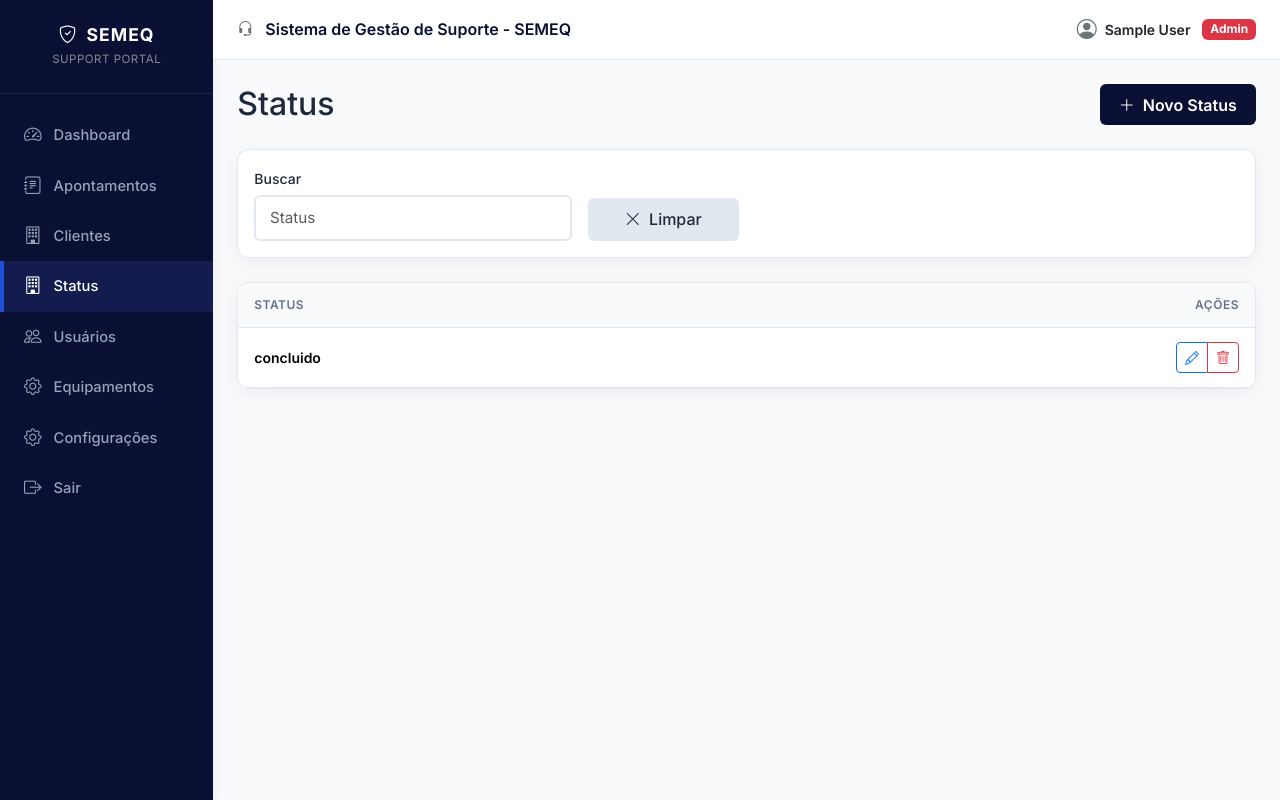
After one commit to semeqpd/apontamento-semeq, a Django app: page /status/ in a window 1280 px wide. The commit adds this page. Run offline with Django 5.2, Linux system fonts and the light colour scheme; a user stored in the database is signed in; tables that the repository leaves empty hold one stand-in row (values such as "Sample post").

Commit message:
feat: add create, list and delete status

```diff
--- a/templates/base.html
+++ b/templates/base.html
@@ -851,6 +851,9 @@
                         <i class="bi bi-building"></i> Clientes
                     </a>
                     {% endif %}
+                     <a href="{% url 'semeq:status_lista' %}" class="{% if request.resolver_match.url_name == 'status_lista' %}active{% endif %}">
+                        <i class="bi bi-building"></i> Status
+                    </a>
                     <!-- DESATIVADO (modo construção): Equipamentos
                     {% if request.user.is_superuser or request.user.perfil.is_lider_or_above %}
                     <a href="#" class="{% if request.resolver_match.url_name == 'equipamento_lista' %}active{% endif %}">
--- /dev/null
+++ b/templates/status/lista.html
@@ -0,0 +1,129 @@
+{% extends 'base.html' %}
+
+{% block title %}Status - Portal SEMEQ{% endblock %}
+
+{% block content %}
+<div class="d-flex justify-content-between align-items-center mb-4">
+    <h2 class="mb-0">Status</h2>
+    <a href="{% url 'semeq:status_novo' %}" class="btn btn-semeq-primary">
+        <i class="bi bi-plus-lg me-1"></i> Novo Status
+    </a>
+</div>
+
+<!-- Filtros e Busca -->
+<div class="card card-dashboard mb-4">
+    <div class="card-body">
+        <form method="GET" class="row g-3 align-items-end" id="statusFilters">
+            <div class="col-md-4">
+                <label class="form-label">Buscar</label>
+                <input type="text" name="status" class="form-control" placeholder="Status" value="{{ filters.status }}">
+            </div>
+            <div class="col-md-2">
+                <a href="{% url 'semeq:status_lista' %}" class="btn btn-semeq-secondary w-100">
+                    <i class="bi bi-x-lg me-1"></i> Limpar
+                </a>
+            </div>
+        </form>
+    </div>
+</div>
+
+<!-- Tabela de Colaboradores -->
+<div class="card card-dashboard">
+    <div class="card-body p-0">
+        {% if status %}
+        <div class="table-responsive">
+            <table class="table table-hover align-middle mb-0">
+                <thead>
+                    <tr>
+                        <th>Status</th>
+                        <th class="text-end">Ações</th>
+                    </tr>
+                </thead>
+                <tbody>
+                    {% for state in status %}
+                    <tr>
+                        <td class="fw-semibold">{{ state.status }}</td>
+                        <td class="text-end">
+                            <div class="btn-group btn-group-sm">
+                                <a href="{% url 'semeq:status_editar' state.pk %}" class="btn btn-outline-primary" title="Editar">
+                                    <i class="bi bi-pencil"></i>
+                                </a>
+                                <a href="{% url 'semeq:status_excluir' state.pk %}" class="btn btn-outline-danger" title="Excluir">
+                                    <i class="bi bi-trash"></i>
+                                </a>
+                            </div>
+                        </td>
+                    </tr>
+                    {% endfor %}
+
+                </tbody>
+            </table>
+        </div>
+
+        <!-- Paginação -->
+        {% if is_paginated %}
+        <div class="card-footer bg-white border-top d-flex justify-content-between align-items-center">
+            <span class="text-muted small">
+                Mostrando {{ status.start_index }} a {{ status.end_index }} de {{ paginator.count }} status
+            </span>
+            <nav aria-label="Paginação">
+                <ul class="pagination pagination-sm mb-0">
+                    {% if page_obj.has_previous %}
+                    <li class="page-item">
+                        <a class="page-link" href="?status={{ filters.status }}&page=1">&laquo; Primeira</a>
+                    </li>
+                    <li class="page-item">
+                        <a class="page-link" href="?status={{ filters.status }}&page={{ page_obj.previous_page_number }}">Anterior</a>
+                    </li>
+                    {% endif %}
+
+                    {% for num in paginator.page_range %}
+                        {% if page_obj.number == num %}
+                        <li class="page-item active"><span class="page-link">{{ num }}</span></li>
+                        {% elif num > page_obj.number|add:'-3' and num < page_obj.number|add:'3' %}
+                        <li class="page-item">
+                            <a class="page-link" href="?status={{ filters.status }}&page={{ num }}">{{ num }}</a>
+                        </li>
+                        {% endif %}
+                    {% endfor %}
+
+                    {% if page_obj.has_next %}
+                    <li class="page-item">
+                        <a class="page-link" href="?status={{ filters.status }}&page={{ page_obj.next_page_number }}">Próxima</a>
+                    </li>
+                    <li class="page-item">
+                        <a class="page-link" href="?status={{ filters.status }}&page={{ paginator.num_pages }}">Última &raquo;</a>
+                    </li>
+                    {% endif %}
+                </ul>
+            </nav>
+        </div>
+        {% endif %}
+        {% else %}
+        <div class="text-center py-5">
+            <i class="bi bi-list-check fs-1 text-muted mb-3"></i>
+            <h5 class="text-muted">Nenhum status encontrado</h5>
+            <a href="{% url 'semeq:status_novo' %}" class="btn btn-semeq-primary mt-2">
+                <i class="bi bi-plus-lg me-1"></i> Criar primeiro status
+            </a>
+        </div>
+        {% endif %}
+    </div>
+</div>
+{% endblock %}
+
+{% block extra_js %}
+<script>
+// Auto-submit filter form on typing (with debounce)
+let filterTimeoutStatus;
+document.querySelectorAll('#statusFilters input').forEach(el => {
+    const event = 'input';
+    el.addEventListener(event, function() {
+        clearTimeout(filterTimeoutStatus);
+        filterTimeoutStatus = setTimeout(() => {
+            document.getElementById('statusFilters').submit();
+        }, 350);
+    });
+});
+</script>
+{% endblock %}
--- a/user/models.py
+++ b/user/models.py
@@ -244,3 +244,14 @@ class Apontamento(models.Model):
             self.tempo_total = fim - inicio
 
         super().save(*args, **kwargs)
+
+class Status(models.Model):
+    status = models.CharField(max_length=200, verbose_name="Status")
+
+    class Meta:
+        verbose_name = "State"
+        verbose_name_plural = "Status"
+        ordering = ['status']
+
+    def __str__(self):
+        return f"{self.status}"
--- a/user/urls.py
+++ b/user/urls.py
@@ -75,4 +75,8 @@ urlpatterns = [
     path('senha/redefinir/<uidb64>/<token>/', views.SemeqPasswordResetConfirmView.as_view(), name='password_reset_confirm'),
     path('senha/redefinido/', views.SemeqPasswordResetCompleteView.as_view(), name='password_reset_complete'),
 
+    path('status/', views.StatusListView.as_view(), name='status_lista'),
+    path('status/novo/', views.StatusCreateView.as_view(), name='status_novo'),
+    path('status/<int:pk>/editar/', views.StatusUpdateView.as_view(), name='status_editar'),
+    path('status/<int:pk>/excluir/', views.StatusDeleteView.as_view(), name='status_excluir'),
 ]
--- a/user/views.py
+++ b/user/views.py
@@ -15,11 +15,12 @@ from django.utils import timezone
 from django.utils.decorators import method_decorator
 from django.core.exceptions import PermissionDenied
 from datetime import date, timedelta, datetime
-from .models import Cliente, Equipamento, PerfilUsuario, Time, Apontamento
+from .models import Cliente, Equipamento, PerfilUsuario, Time, Apontamento, Status
 from .forms import (
     ClienteForm, ClienteImportForm,
     UsuarioForm, ApontamentoForm, UsuarioUpdateForm,
-    PublicRegistrationForm, SemeqPasswordResetForm, EquipamentoForm
+    PublicRegistrationForm, SemeqPasswordResetForm,
+    EquipamentoForm, StatusForm
     )
 from .throttle import rate_limit
 import csv
@@ -1576,3 +1577,59 @@ class EquipamentoDeleteView(EquipamentoPermissionMixin, DeleteView):
     def delete(self, request, *args, **kwargs):
         messages.success(request, 'Equipamento excluído com sucesso!')
         return super().delete(request, *args, **kwargs)
+
+class StatusListView(LoginRequiredMixin, ListView):
+    model = Equipamento
+    template_name = 'status/lista.html'
+    context_object_name = 'status'
+    paginate_by = 20
+
+    def get_queryset(self):
+        qs = Status.objects.all()
+        filters = {
+            'status': self.request.GET.get('status', '').strip(),
+        }
+        if filters['status']:
+            qs = qs.filter(status__icontains=filters['status'])
+
+        return qs
+
+    def get_context_data(self, **kwargs):
+        context = super().get_context_data(**kwargs)
+        context['filters'] = {
+            'status': self.request.GET.get('status', ''),
+        }
+        params = self.request.GET.copy()
+        params.pop('page', None)
+        context['filter_params'] = params.urlencode()
+        return context
+
+class StatusCreateView(LoginRequiredMixin, CreateView):
+    model = Status
+    form_class = StatusForm
+    template_name = 'status/form.html'
+    success_url = reverse_lazy('semeq:status_lista')
+
+    def form_valid(self, form):
+        messages.success(self.request, 'Status criado com sucesso!')
+        return super().form_valid(form)
+
+class StatusUpdateView(LoginRequiredMixin, UpdateView):
+    model = Status
+    form_class = StatusForm
+    template_name = 'status/form.html'
+    success_url = reverse_lazy('semeq:status_lista')
+
+    def form_valid(self, form):
+        messages.success(self.request, 'Status atualizado com sucesso!')
+        return super().form_valid(form)
+
+
+class StatusDeleteView(LoginRequiredMixin, DeleteView):
+    model = Status
+    template_name = 'status/confirm_delete.html'
+    success_url = reverse_lazy('semeq:status_lista')
+
+    def delete(self, request, *args, **kwargs):
+        messages.success(request, 'Status excluído com sucesso!')
+        return super().delete(request, *args, **kwargs)
```
Also changed, not shown: templates/status/confirm_delete.html (added, +40 -0 lines), templates/status/form.html (added, +47 -0 lines), user/forms.py (+28 -1 lines).
